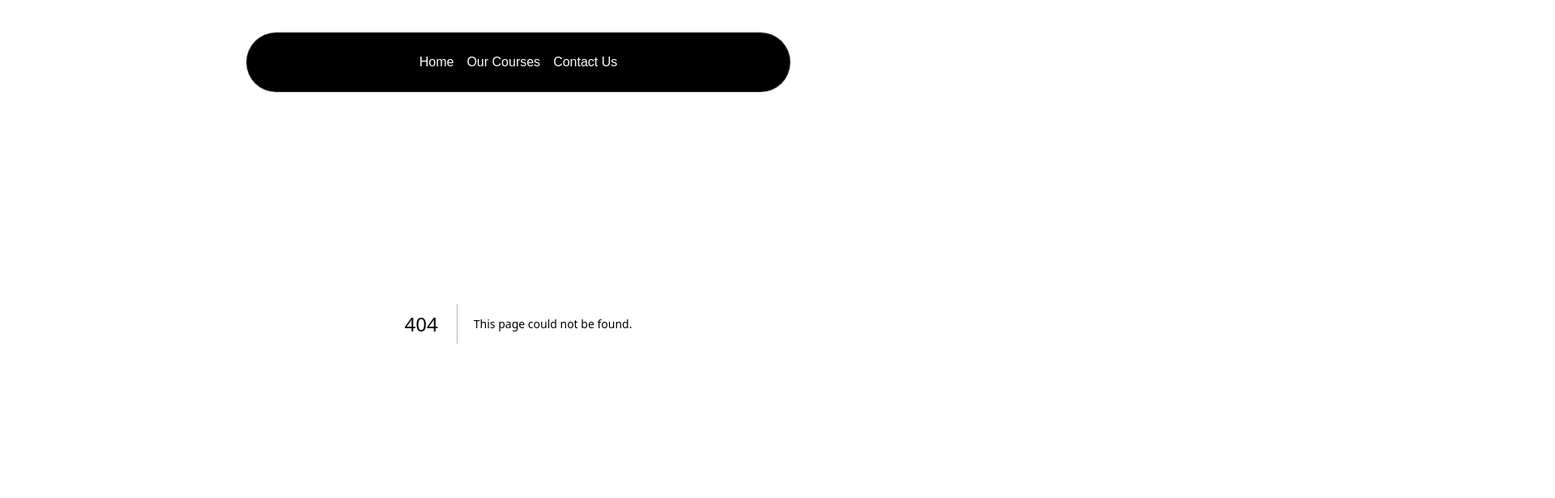
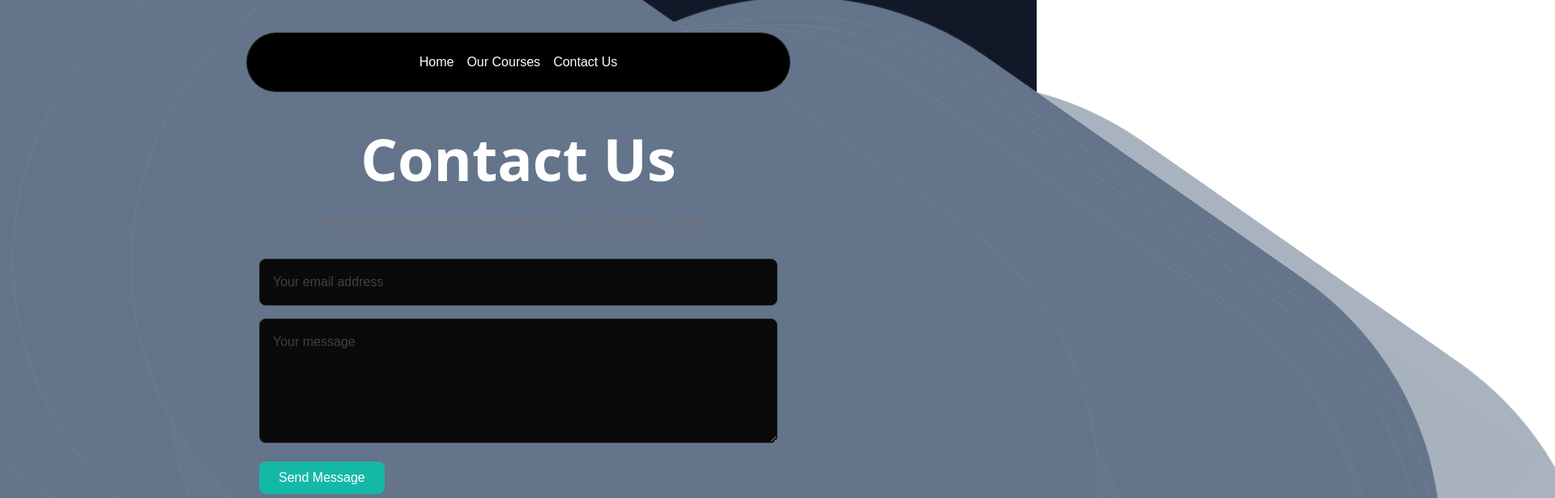
Before and after one commit to Abhishek-Singh2609/Music-School, a Next.js app: page /contact in a window 1280 px wide. Before the commit this address had no page. Shown: the top 616 px of the page at 81% size, 1920 px wide, since content can reach past the window. Built offline with nearby package versions, Linux system fonts and the light colour scheme.

Commit message:
added contact and courses route

```diff
--- /dev/null
+++ b/src/app/contact/page.tsx
@@ -0,0 +1,61 @@
+'use client';
+import React, { FormEvent, useState } from 'react';
+import { Meteors } from '@/components/ui/meteors';
+
+function MusicSchoolContactUs() {
+  const [email, setEmail] = useState('');
+  const [message, setMessage] = useState('');
+
+  const handleSubmit = (event: FormEvent<HTMLFormElement>) => {
+    event.preventDefault();
+    console.log('Submitted:', { email, message });
+  };
+
+  return (
+    <div className="min-h-screen bg-gray-100 dark:bg-gray-900 py-12 pt-36 relative">
+      {' '}
+      {/* Ensure the container is relative */}
+      {/* Meteors with adjusted z-index */}
+      <Meteors className="absolute top-0 left-0 w-full h-full z-0" />
+      {/* Content with higher z-index */}
+      <div className="max-w-2xl mx-auto p-4 relative z-10">
+        {' '}
+        {/* Add relative and z-10 to bring content to the front */}
+        <h1 className="text-lg md:text-7xl text-center font-sans font-bold mb-8 text-white">
+          Contact Us
+        </h1>
+        <p className="text-neutral-500 max-w-lg mx-auto my-2 text-sm text-center">
+          We&apos;re here to help with any questions about our courses,
+          programs, or events. Reach out and let us know how we can assist you
+          in your musical journey.
+        </p>
+        <form onSubmit={handleSubmit} className="space-y-4 mt-4 text-white">
+          <input
+            type="email"
+            value={email}
+            onChange={(e) => setEmail(e.target.value)}
+            placeholder="Your email address"
+            className="rounded-lg border border-neutral-800 focus:ring-2 focus:ring-teal-500 w-full p-4 bg-neutral-950 placeholder:text-neutral-700"
+            required
+          />
+          <textarea
+            value={message}
+            onChange={(e) => setMessage(e.target.value)}
+            placeholder="Your message"
+            className="rounded-lg border border-neutral-800 focus:ring-2 focus:ring-teal-500 w-full p-4 bg-neutral-950 placeholder:text-neutral-700"
+            rows={5}
+            required
+          ></textarea>
+          <button
+            type="submit"
+            className="px-6 py-2 rounded-lg bg-teal-500 text-white font-medium hover:bg-teal-600 focus:outline-none focus:ring-2 focus:ring-teal-500 focus:ring-offset-2"
+          >
+            Send Message
+          </button>
+        </form>
+      </div>
+    </div>
+  );
+}
+
+export default MusicSchoolContactUs;
--- /dev/null
+++ b/src/app/courses/page.tsx
@@ -0,0 +1,62 @@
+
+'use client'
+import Image from "next/image";
+import React from "react";
+import { CardBody, CardContainer, CardItem } from "@/components/ui/3d-card";
+import courseData from "@/data/music_courses.json"
+
+function page() {
+  return (
+    <div className="min-h-screen bg-black py-12 pt-36">
+        <h1 className="text-lg md:text-7xl text-center font-sans font-bold mb-8 text-white">All courses ({courseData.courses.length})</h1>
+        <div className="flex flex-wrap justify-center">
+            {courseData.courses.map((course) => (
+                <CardContainer className="inter-var m-4" key={course.id}>
+                <CardBody className="bg-gray-50 relative group/card  dark:hover:shadow-2xl dark:hover:shadow-emerald-500/[0.1] dark:bg-black dark:border-white/[0.2] border-black/[0.1] w-auto sm:w-[30rem] h-auto rounded-xl p-6 border  ">
+                  <CardItem
+                    translateZ="50"
+                    className="text-xl font-bold text-neutral-600 dark:text-white"
+                  >
+                    {course.title}
+                  </CardItem>
+                  <CardItem
+                    as="p"
+                    translateZ="60"
+                    className="text-neutral-500 text-sm max-w-sm mt-2 dark:text-neutral-300"
+                  >
+                    {course.description}
+                  </CardItem>
+                  <CardItem translateZ="100" className="w-full mt-4">
+                    <Image
+                      src={course.image}
+                      height="1000"
+                      width="1000"
+                      className="h-60 w-full object-cover rounded-xl group-hover/card:shadow-xl"
+                      alt={course.title}
+                    />
+                  </CardItem>
+                  <div className="flex justify-between items-center mt-20">
+                    <CardItem
+                      translateZ={20}
+                      as="button"
+                      className="px-4 py-2 rounded-xl text-xs font-normal dark:text-white"
+                    >
+                      Try now →
+                    </CardItem>
+                    <CardItem
+                      translateZ={20}
+                      as="button"
+                      className="px-4 py-2 rounded-xl bg-black dark:bg-white dark:text-black text-white text-xs font-bold"
+                    >
+                      Sign up
+                    </CardItem>
+                  </div>
+                </CardBody>
+              </CardContainer>
+            ))}
+        </div>
+    </div>
+  )
+}
+
+export default page
--- /dev/null
+++ b/src/components/ui/meteors.tsx
@@ -0,0 +1,32 @@
+import { cn } from "@/lib/utils";
+import React from "react";
+
+export const Meteors = ({
+  number,
+  className,
+}: {
+  number?: number;
+  className?: string;
+}) => {
+  const meteors = new Array(number || 20).fill(true);
+  return (
+    <>
+      {meteors.map((el, idx) => (
+        <span
+          key={"meteor" + idx}
+          className={cn(
+            "animate-meteor-effect absolute top-1/2 left-1/2 h-0.5 w-0.5 rounded-[9999px] bg-slate-500 shadow-[0_0_0_1px_#ffffff10] rotate-[215deg]",
+            "before:content-[''] before:absolute before:top-1/2 before:transform before:-translate-y-[50%] before:w-[50px] before:h-[1px] before:bg-gradient-to-r before:from-[#64748b] before:to-transparent",
+            className
+          )}
+          style={{
+            top: 0,
+            left: Math.floor(Math.random() * (400 - -400) + -400) + "px",
+            animationDelay: Math.random() * (0.8 - 0.2) + 0.2 + "s",
+            animationDuration: Math.floor(Math.random() * (10 - 2) + 2) + "s",
+          }}
+        ></span>
+      ))}
+    </>
+  );
+};
--- a/tailwind.config.ts
+++ b/tailwind.config.ts
@@ -19,6 +19,8 @@ export default {
         spotlight: "spotlight 2s ease .75s 1 forwards",
         scroll:
           "scroll var(--animation-duration, 40s) var(--animation-direction, forwards) linear infinite",
+          "meteor-effect": "meteor 5s linear infinite",
+
       },
       keyframes: {
         spotlight: {
@@ -34,6 +36,14 @@ export default {
         scroll: {
           to: {
             transform: "translate(calc(-50% - 0.5rem))",
+          },
+        },
+        meteor: {
+          "0%": { transform: "rotate(215deg) translateX(0)", opacity: "1" },
+          "70%": { opacity: "1" },
+          "100%": {
+            transform: "rotate(215deg) translateX(-500px)",
+            opacity: "0",
           },
         },
       },
```
